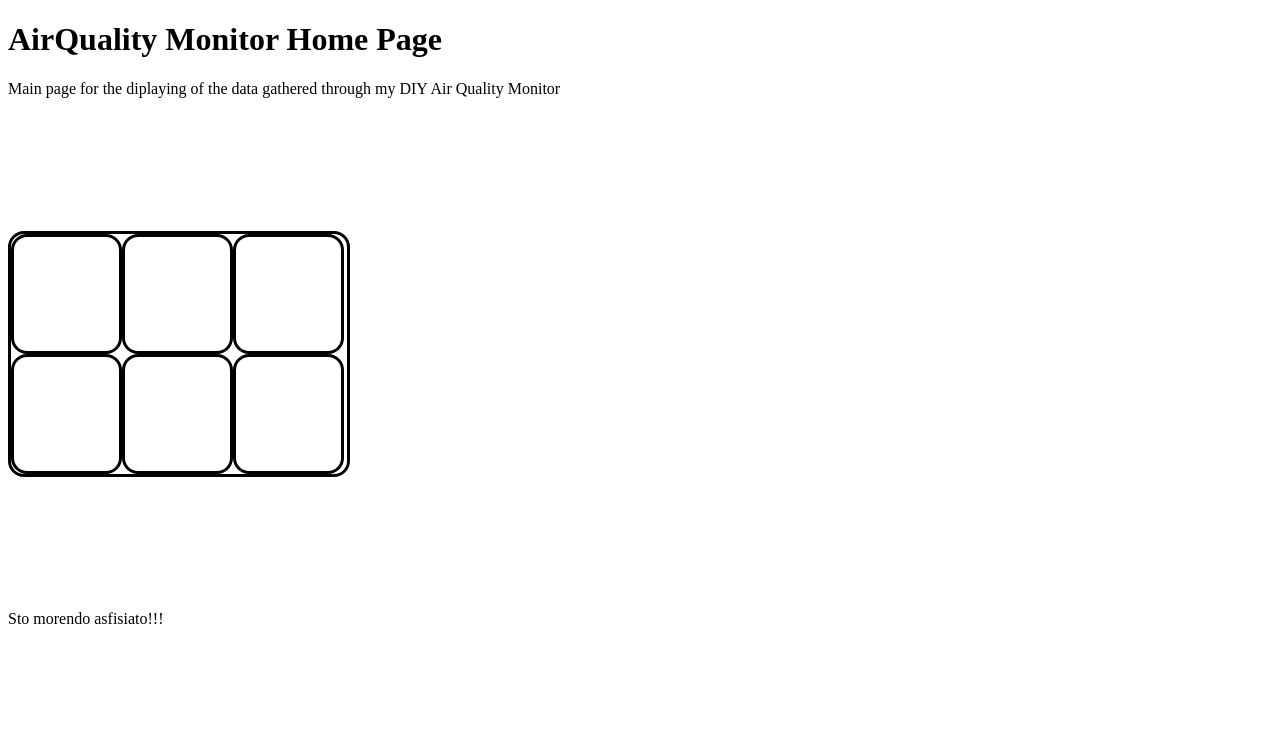
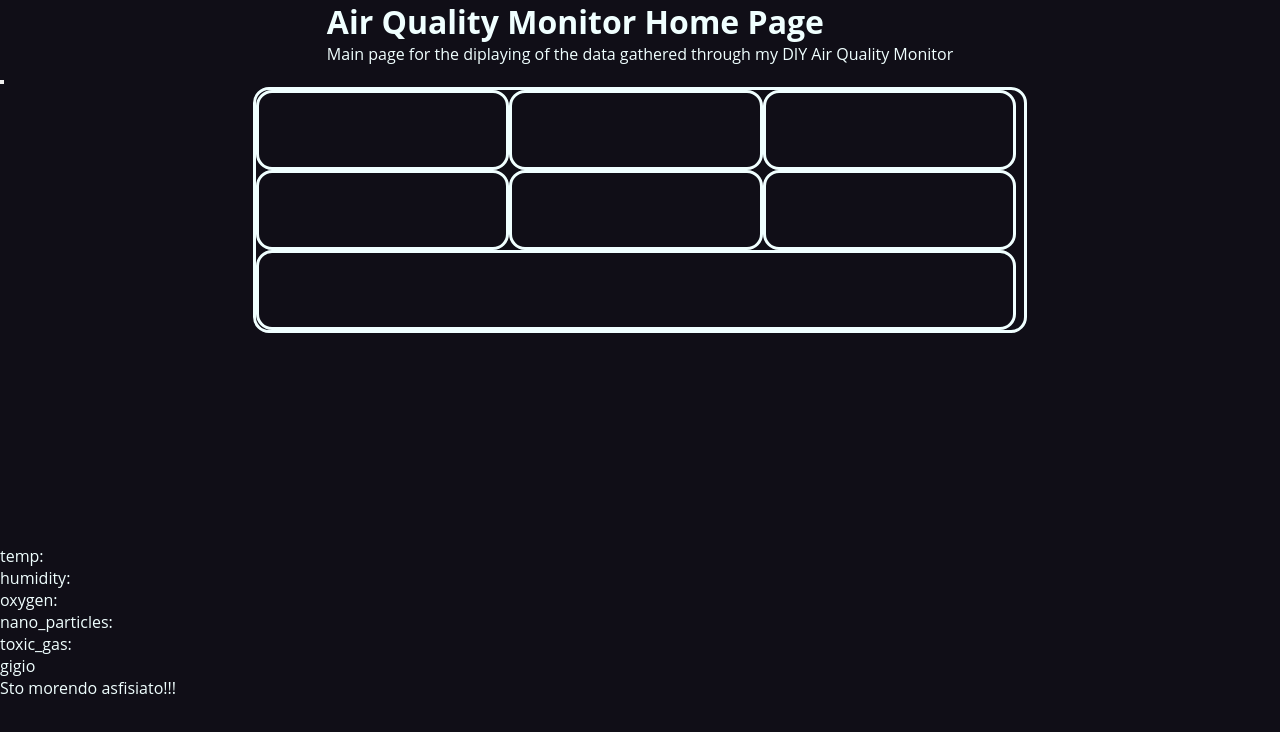
Before and after one commit to fvelo/Air-Quality-Site, a website: page public/webpages/home/home.html in a window 1280 px wide. Drawn offline with Linux system fonts and the light colour scheme; files that its build step writes are made by us from their sources.

Commit message:
display of values is now centered

```diff
--- a/public/webpages/home/home.css
+++ b/public/webpages/home/home.css
@@ -1,21 +1,44 @@
+*{
+    margin: 0;
+    padding: 0;
+}
+
+body{
+    background-color: #100e17;
+    font-family: 'Open Sans', sans-serif;
+    align-content: center;
+}
+
+h1, p{
+    color: azure;
+}
+
+header{
+    align-self: center;
+    justify-self: center;
+}
+
 .container_display{
-    width: 30em;
+    /* align-content: center; */
     height: 30em;
-    align-content: center;
-    display: flexbox;
-    flex-wrap: wrap;
 }
 
 .main_display{
-    border: 0.2em solid black;
+    border: 0.2em solid azure;
     border-radius: 1em;
-    width: 70%;
+    width: 60%;
+    margin: auto;
     height: 50%;
     display: grid;
     grid-template-columns: 33% 33% 33%;
 }
 
 .main_display > div{
-    border: 0.2em solid black;
+    border: 0.2em solid azure;
     border-radius: 1em;
 }
+
+.gigio{
+    grid-column-start: 1;
+    grid-column-end: 4;
+}
--- a/public/webpages/home/home.html
+++ b/public/webpages/home/home.html
@@ -9,10 +9,18 @@
 </head>
 <body>
     <header>
-        <h1>AirQuality Monitor Home Page</h1>
+        <h1>Air Quality Monitor Home Page</h1>
         <p>Main page for the diplaying of the data gathered through my DIY Air Quality Monitor</p>
     </header>
     <div class="container_display">
+        <div class="on_display">
+            <p id="time_last_refresh">
+
+            </p>
+            <button id="btn_refresh_data">
+
+            </button>
+        </div>
         <div class="main_display">
             <div class="temp"></div>
             <div class="humidity"></div>
@@ -20,15 +28,17 @@
             <div class="nano_particles"></div>
             <div class="toxic_gas"></div>
             <div class="overall_score"></div>
+            <div class="gigio"></div>
         </div>
     </div>
     <div class="conainer_explenation">
         <div>
-            <p></p>
-            <p></p>
-            <p></p>
-            <p></p>
-            <p></p>
+            <p>temp: </p>
+            <p>humidity: </p>
+            <p>oxygen: </p>
+            <p>nano_particles: </p>
+            <p>toxic_gas: </p>
+            <p>gigio</p>
         </div>
     </div>
     <div class="container_graph">
@@ -39,5 +49,6 @@
     <footer>
         <p>Sto morendo asfisiato!!!</p>
     </footer>
+    <script src="home.js"></script>
 </body>
 </html>
```
Also changed, not shown: public/webpages/home/home.ts (added).
